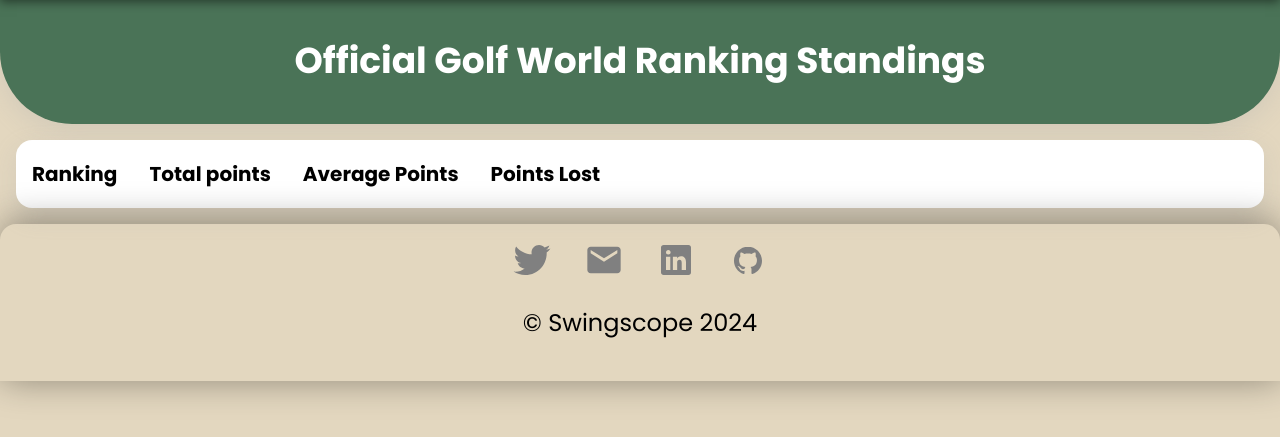
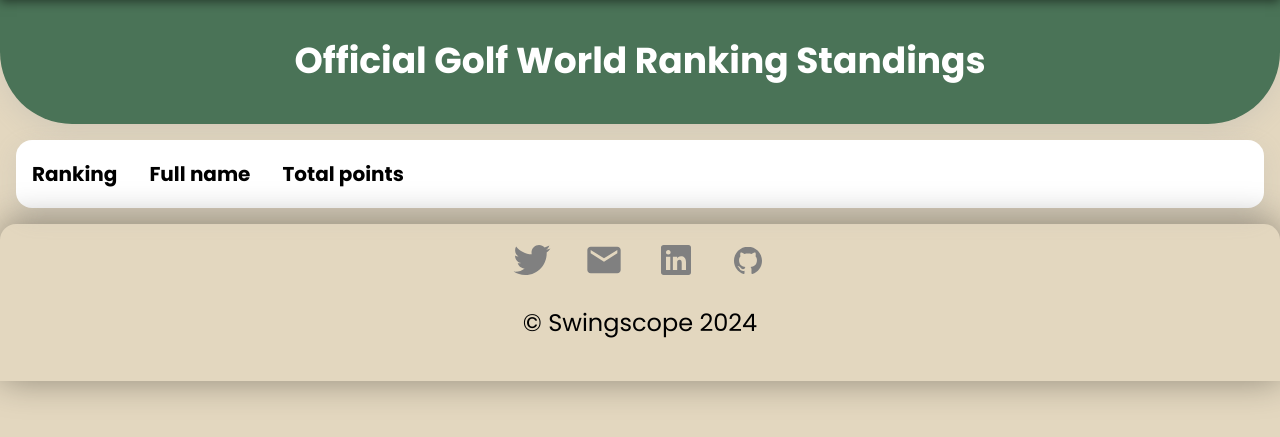
Before and after one commit to adidoescode/projekt, a website built with Parcel: page src/ranking.html in a window 1280 px wide. Shown: the part 103-540 px from the top of the page. Built offline with nearby package versions, Linux system fonts and the light colour scheme; no server answers.

Commit message:
Tagit bort en bilaga och gjort ändringar för kolumner i ranking.html-filen.

```diff
--- a/src/_layout.scss
+++ b/src/_layout.scss
@@ -281,7 +281,7 @@ nav {
 
 }
 
-#ranking-container> :not(:nth-child(1)):not(:nth-child(3)) {
+#ranking-container> :not(:nth-child(1)):not(:nth-child(2)) {
     display: none;
 }
 
@@ -484,7 +484,7 @@ footer {
         }
     }
 
-    #ranking-container> :not(:nth-child(2)):not(:nth-child(5)):not(:nth-child(7)):not(:nth-child(8)) {
+    #ranking-container> :not(:nth-child(2)):not(:nth-child(4)):not(:nth-child(5)):not(:nth-child(6)):not(:nth-child(7)):not(:nth-child(8)) {
         display: block;
     }
 
```
Also changed, not shown: src/bilagor/pexels-tyler-hendy-9620-54122.jpg (deleted).
